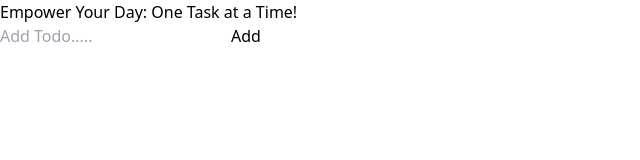
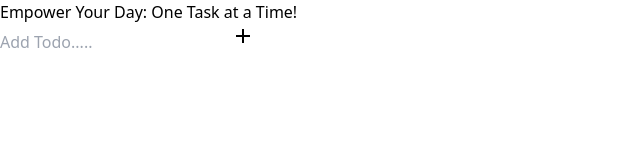
Before and after one commit to Utkarshalways/TaskTrove, a React (Vite) app: page / in a window 1280 px wide. Shown: the top 160 px of the page, without its empty margins (0-640 px from the left). Built offline with nearby package versions, Linux system fonts and the light colour scheme.

Commit message:
add button added

```diff
--- a/index.html
+++ b/index.html
@@ -7,6 +7,10 @@
       href="https://fonts.googleapis.com/css2?family=Material+Symbols+Outlined:opsz,wght,FILL,GRAD@24,400,0,0" />
       <link rel="stylesheet"
         href="https://fonts.googleapis.com/css2?family=Material+Symbols+Outlined:opsz,wght,FILL,GRAD@24,400,0,0" />
+        <link rel="stylesheet"
+          href="https://fonts.googleapis.com/css2?family=Material+Symbols+Outlined:opsz,wght,FILL,GRAD@24,400,0,0" />
+          <link rel="stylesheet"
+            href="https://fonts.googleapis.com/css2?family=Material+Symbols+Outlined:opsz,wght,FILL,GRAD@24,400,0,0" />
     <meta name="viewport" content="width=device-width, initial-scale=1.0" />
     <title>TaskTrove</title>
   </head>
--- a/src/Components/Todoinput.jsx
+++ b/src/Components/Todoinput.jsx
@@ -24,20 +24,20 @@ const Todoinput = () => {
 
   return (
     <form className=" w-full flex justify-center gap-6 " onSubmit={add}>
-
       <input
         type="text"
         placeholder="Add Todo....."
         className=" w-2/3  placeholder:text-center rounded-lg text-black"
         readOnly={false}
         value={todo}
-        onChange={(e)=> setTodo(e.target.value)}
-
+        onChange={(e) => setTodo(e.target.value)}
       />
-      <button type="submit" className=" border-2 bg-blue-400 p-2 rounded-lg hover:bg-blue-500 w-40">
-        Add
+      <button
+        type="submit"
+        className=" border-2 bg-blue-400 p-2 rounded-lg hover:bg-blue-500 items-center "
+      >
+        <span class="material-symbols-outlined text-black">add</span>
       </button>
-
     </form>
   );
 
--- a/src/Components/Todos.jsx
+++ b/src/Components/Todos.jsx
@@ -20,7 +20,7 @@ const Todos = ({todo}) => {
   return (
     <div
       className={
-        "  w-full flex justify-center gap-6 p-4  rounded-lg " +
+        "  w-full flex justify-center gap-1 p-4  rounded-lg  sm:gap-6 " +
         (todo.complete ? "bg-green-500 " : "bg-slate-600")
       }
     >
@@ -36,7 +36,7 @@ const Todos = ({todo}) => {
       <input
         type="text"
         className={
-          " w-2/3  placeholder:text-center rounded-lg  " +
+          " w-2/3  placeholder:text-center rounded-lg p-4  sm:w-full sm:p-2 " +
           (todo.complete ? " line-through " : "")
         }
         value={todomsg}
@@ -60,7 +60,7 @@ const Todos = ({todo}) => {
         className=" border-2 bg-blue-400 p-2 rounded-lg hover:bg-blue-500 text-white "
         onClick={() => deleteTodo(todo.id)}
       >
-        Delete
+        <span class="material-symbols-outlined text-black">delete</span>
       </button>
     </div>
   );
```
